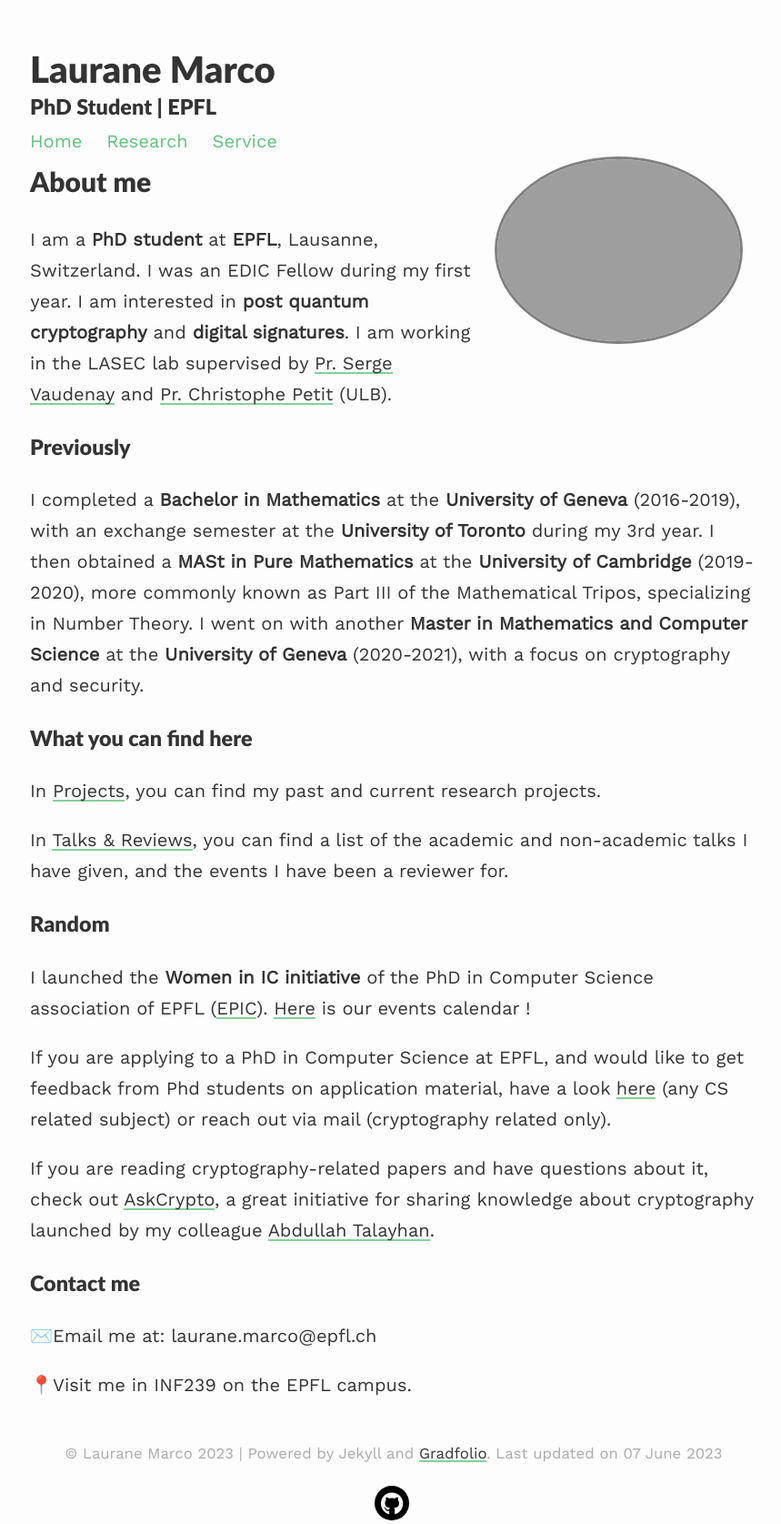
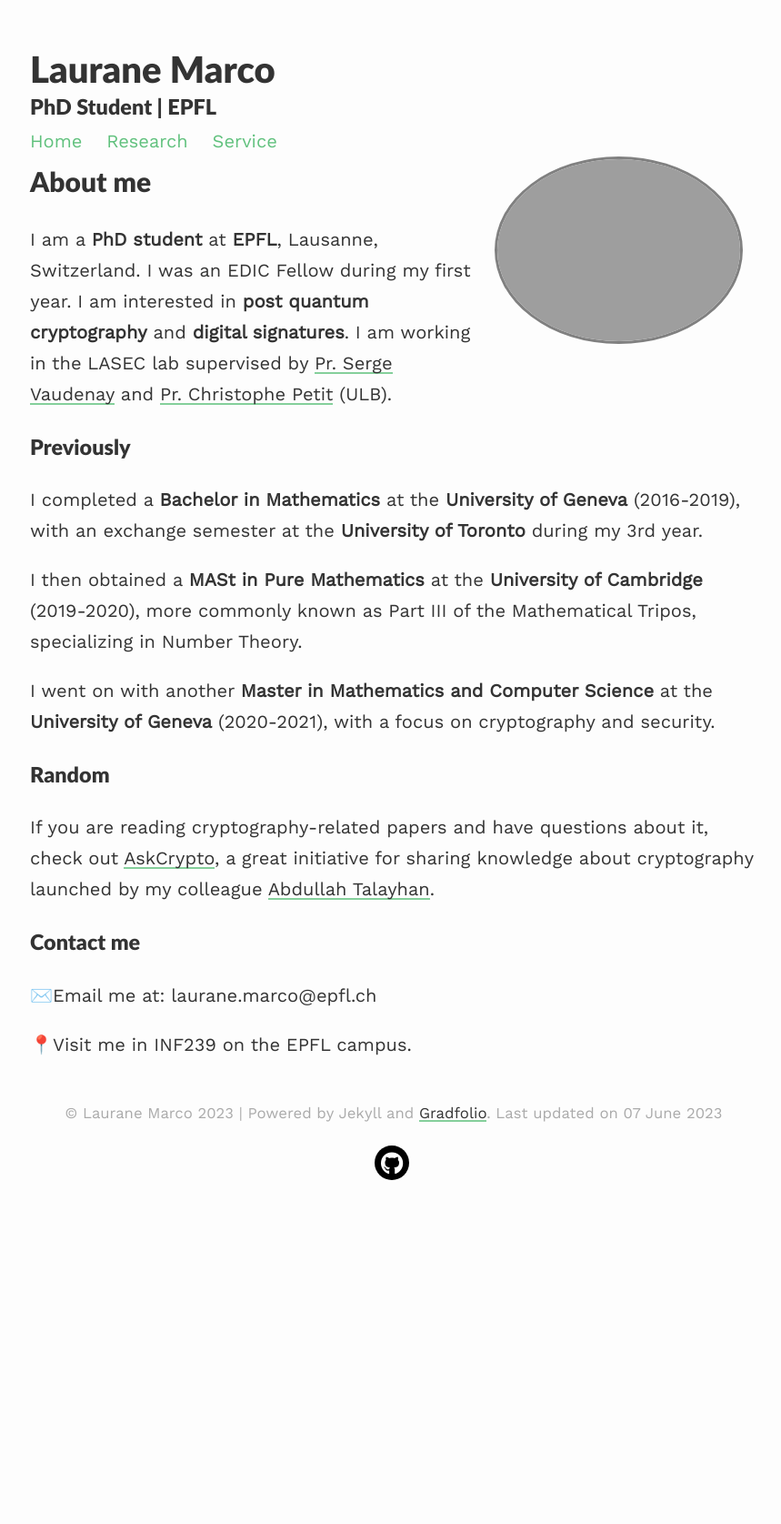
Before and after one commit to lauranemarco/lauranemarco.github.io, a Jekyll site: the page built from index.md, in a window 1280 px wide. Shown: the whole page at 91% size, without its empty margins (207-1066 px from the left). Built offline with Jekyll 4.4.1, drawn with Linux system fonts in a browser that asks for light colours; nearby versions of some CDN libraries; our own code applies the rules of GitHub Pages for plain Markdown files; after the commit the page ends 1301 px from its top, so only the background shows below that.

Commit message:
Update index.md

```diff
--- a/index.md
+++ b/index.md
@@ -15,19 +15,13 @@ I am working in the LASEC lab supervised by [Pr. Serge Vaudenay](https://lasec.e
 ### Previously
 
 I completed a **Bachelor in Mathematics** at the **University of Geneva** (2016-2019), with an exchange semester at the **University of Toronto** during my 3rd year.
+
 I then obtained a **MASt in Pure Mathematics** at the **University of Cambridge** (2019-2020), more commonly known as Part III of the Mathematical Tripos, specializing in Number Theory.
+
 I went on with another **Master in Mathematics and Computer Science** at the **University of Geneva** (2020-2021), with a focus on cryptography and security.
 
-### What you can find here
-In [Projects](https://lauranemarco.github.io/projects/), you can find my past and current research projects.
-
-In [Talks & Reviews](https://lauranemarco.github.io/talksreviews), you can find a list of the academic and non-academic talks I have given, and the events I have been a reviewer for.
 
 ### Random
-I launched the **Women in IC initiative** of the PhD in Computer Science association of EPFL ([EPIC](http://epic.epfl.ch/)). [Here](https://calendar.google.com/calendar/u/5?cid=ZXBmbC5lcGljQGdtYWlsLmNvbQ) is our events calendar !
-
-If you are applying to a PhD in Computer Science at EPFL, and would like to get feedback from Phd students on application material, have a look [here](https://epic-guide.github.io/ramp) (any CS related subject) or reach out via mail (cryptography related only).
-
 If you are reading cryptography-related papers and have questions about it, check out [AskCrypto](https://askcryp.to), a great initiative for sharing knowledge about cryptography launched by my colleague [Abdullah Talayhan](https://www.abdullahtalayhan.com).
 
 
```
